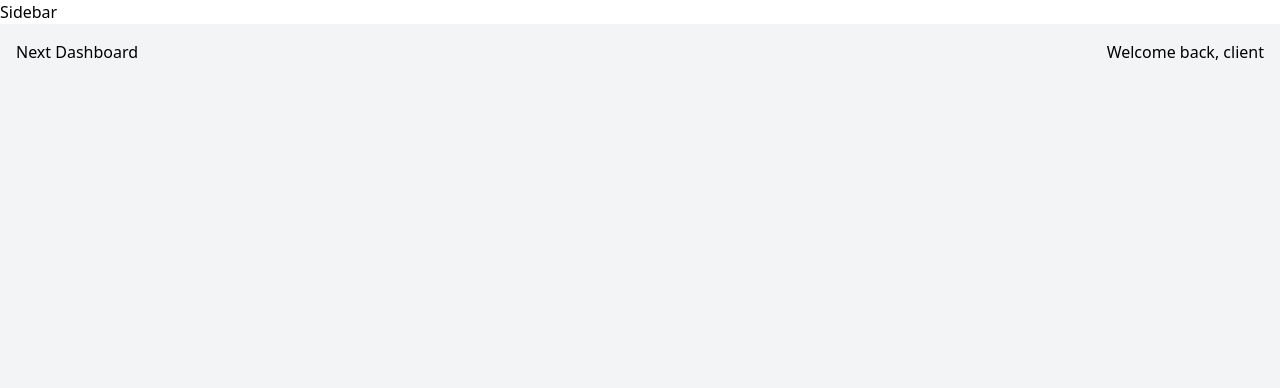
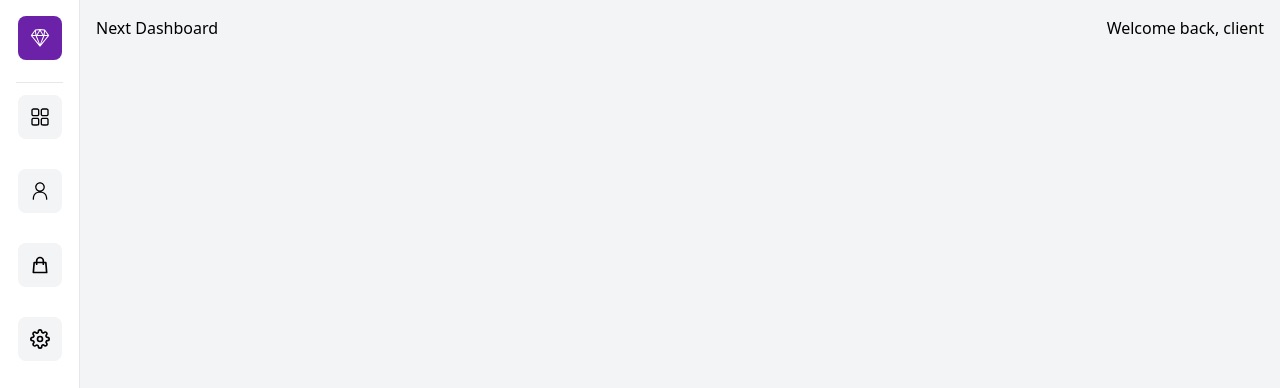
Before and after one commit to safariehsan/next-dashboard, a Next.js app: page / in a window 1280 px wide. Shown: the top 388 px of the page. Built offline with nearby package versions, Linux system fonts and the light colour scheme.

Commit message:
sidebar icons is done

```diff
--- a/components/Sidebar.jsx
+++ b/components/Sidebar.jsx
@@ -1,7 +1,46 @@
 import React from "react";
+import Link from "next/link";
+import Image from "next/image";
+import { RxSketchLogo, RxDashboard, RxPerson } from "react-icons/rx";
+import { HiOutlineShoppingBag } from "react-icons/hi";
+import { FiSettings } from "react-icons/fi";
 
 const Sidebar = ({ children }) => {
-  return <div>Sidebar{children}</div>;
+  return (
+    <div className="flex">
+      <div className="fixed w-20 p-4 bg-white border-r-[1px] flex flex-col justify-between">
+        <div className="flex flex-col items-center">
+          <Link href="/">
+            <div className="bg-purple-800 text-white p-3 rounded-lg inline-block">
+              <RxSketchLogo size={20} />
+            </div>
+          </Link>
+          <span className="border-b-[1px] border-gray-200 w-full p-2"></span>
+          <Link href="/customers">
+            <div className="bg-gray-100 hover:bg-gray-200 my-3 cursor-pointer p-3 rounded-lg inline-block">
+              <RxDashboard size={20} />
+            </div>
+          </Link>
+          <Link href="/customers">
+            <div className="bg-gray-100 hover:bg-gray-200 my-3 cursor-pointer p-3 rounded-lg inline-block">
+              <RxPerson size={20} />
+            </div>
+          </Link>
+          <Link href="/orders">
+            <div className="bg-gray-100 hover:bg-gray-200 my-3 cursor-pointer p-3 rounded-lg inline-block">
+              <HiOutlineShoppingBag size={20} />
+            </div>
+          </Link>
+          <Link href="/">
+            <div className="bg-gray-100 hover:bg-gray-200 my-3 cursor-pointer p-3 rounded-lg inline-block">
+              <FiSettings size={20} />
+            </div>
+          </Link>
+        </div>
+      </div>
+      <main className="ml-20 w-full">{children}</main>
+    </div>
+  );
 };
 
 export default Sidebar;
--- a/pages/index.js
+++ b/pages/index.js
@@ -5,7 +5,7 @@ export default function Home() {
   return (
     <>
       <Head>
-        <title>Create Next App</title>
+        <title>Next Dashboard</title>
         <meta name="description" content="Generated by create next app" />
         <meta name="viewport" content="width=device-width, initial-scale=1" />
         <link rel="icon" href="/favicon.ico" />
```
